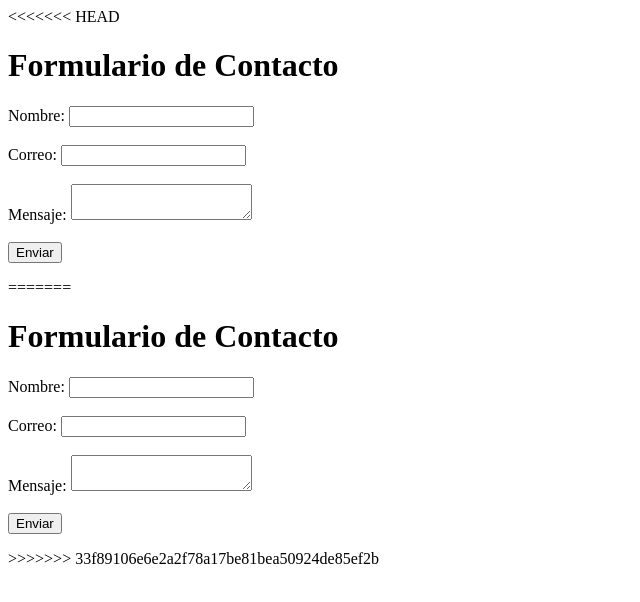
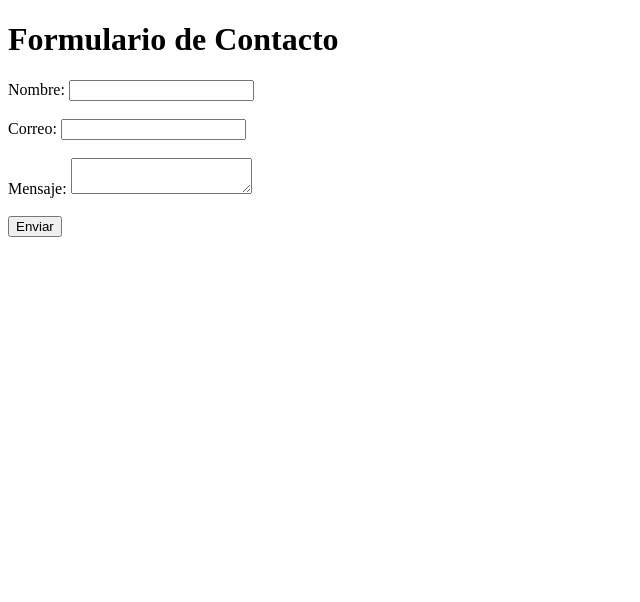
Before and after one commit to LilyBrench/miproyecto409, a website: page form.html in a window 1280 px wide. Shown: the whole page, without its empty margins (0-640 px from the left). Drawn offline with Linux system fonts and the light colour scheme.

Commit message:
form.html

```diff
--- a/form.html
+++ b/form.html
@@ -1,4 +1,4 @@
-<<<<<<< HEAD
+
 <!DOCTYPE html>
 <html lang="es">
 <head>
@@ -20,27 +20,5 @@
     <button type="submit">Enviar</button>
   </form>
 </body>
-=======
-<!DOCTYPE html>
-<html lang="es">
-<head>
-  <meta charset="UTF-8">
-  <title>Formulario de Contacto</title>
-</head>
-<body>
-  <h1>Formulario de Contacto</h1>
-  <form action="http://localhost:3000/guardar" method="POST">
-    <label>Nombre:</label>
-    <input type="text" name="nombre" required><br><br>
 
-    <label>Correo:</label>
-    <input type="email" name="correo" required><br><br>
-
-    <label>Mensaje:</label>
-    <textarea name="mensaje" required></textarea><br><br>
-
-    <button type="submit">Enviar</button>
-  </form>
-</body>
->>>>>>> 33f89106e6e2a2f78a17be81bea50924de85ef2b
 </html>
```
